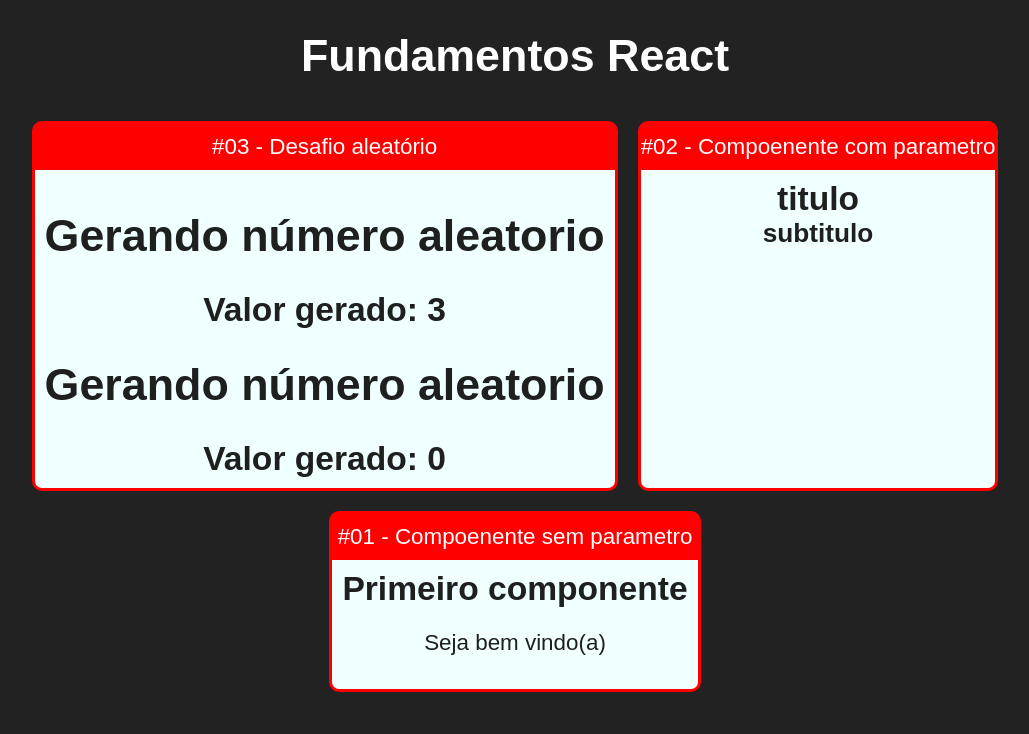
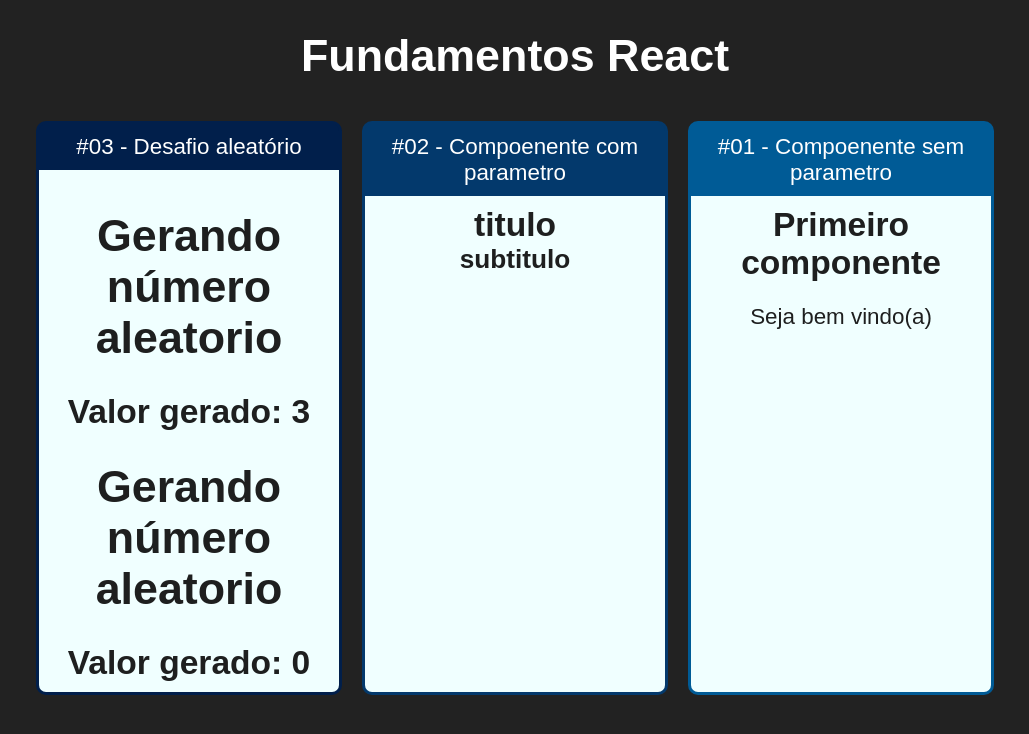
Before and after one commit to galongatti/introducaoReactJS, a React (Create React App) app: page / in a window 1280 px wide. Shown: the top 734 px of the page, without its empty margins (125-1154 px from the left). Built offline with nearby package versions, Linux system fonts and the light colour scheme.

Commit message:
Componente Card #03

```diff
--- a/src/App.jsx
+++ b/src/App.jsx
@@ -13,16 +13,16 @@
 			<h1>Fundamentos React</h1>
 
 			<div className="Cards">
-				<Card titulo="#03 - Desafio aleatório">
+				<Card titulo="#03 - Desafio aleatório" color="#011f4b">
 					<NumeroAleatorio min={1} max={10} />
 					<NumeroAleatorio min={1} max={10} />
 				</Card>
 
-				<Card titulo="#02 - Compoenente com parametro">
+				<Card titulo="#02 - Compoenente com parametro" color="#03396c">
 					<ComParametro titulo="titulo" subtitulo="subtitulo" />
 				</Card>
 
-				<Card titulo="#01 - Compoenente sem parametro">
+				<Card titulo="#01 - Compoenente sem parametro" color="#005b96">
 					<Primeiro />
 				</Card>
 			</div>
--- a/src/components/layout/Card.css
+++ b/src/components/layout/Card.css
@@ -1,12 +1,12 @@
 .Card {
-	background-color: red;
 	border-radius: 10px;
-	border: 3px solid red;
+	border: 3px solid;
 	overflow: hidden;
 	margin: 10px;
 	display: flex;
 	flex-direction: column;
-	min-width: 300px;
+	min-width: 200px;
+	max-width: 300px;
 }
 
 .Card .Title {
--- a/src/components/layout/Card.jsx
+++ b/src/components/layout/Card.jsx
@@ -2,9 +2,14 @@
 import "./Card.css";
 
 function Card(props) {
+	const cardStyle = {
+		backgroundColor: props.color || "#F00",
+		borderColor: props.color || "#F00",
+	};
+
 	const titulo = props.titulo;
 	return (
-		<div className="Card">
+		<div className="Card" style={cardStyle}>
 			<div className="Title">{titulo}</div>
 			<div className="Content">{props.children}</div>
 		</div>
```
